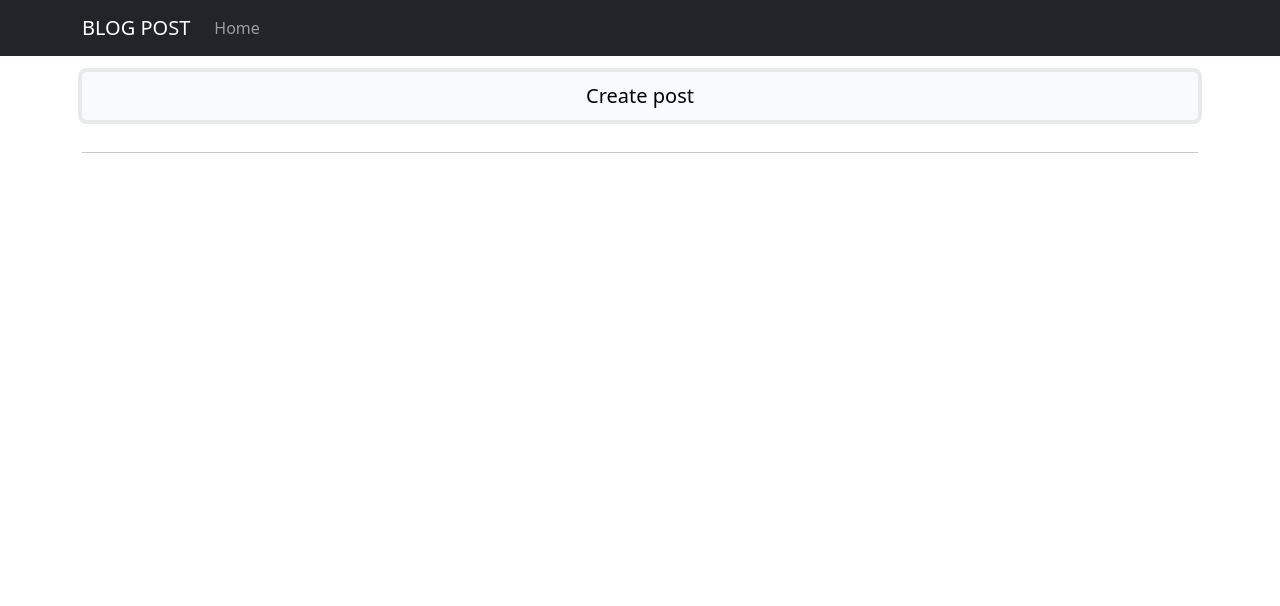
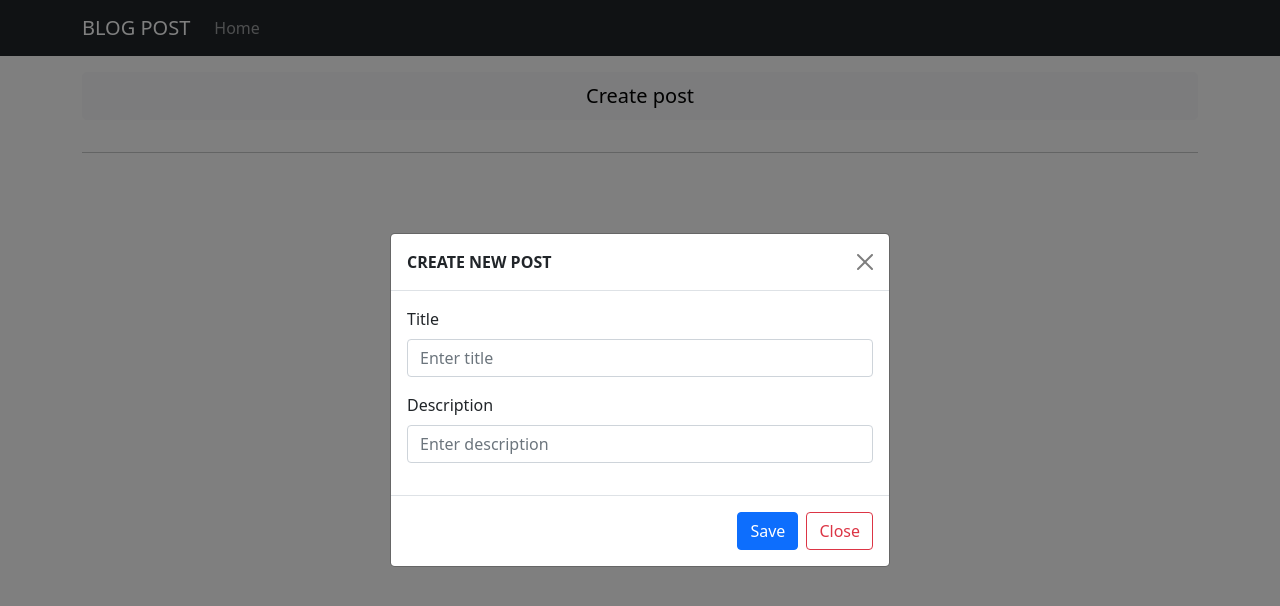
Before and after one commit to eduardperan/blog-post, a React (Create React App) app: page / in a window 1280 px wide. Both pictures are taken after a click on the button "Create post". Shown: the top 606 px of the page. Built offline with nearby package versions, Linux system fonts and the light colour scheme.

Commit message:
Add create post modal

```diff
--- a/src/pages/home-page/HomePage.tsx
+++ b/src/pages/home-page/HomePage.tsx
@@ -1,19 +1,39 @@
 import React, { ReactElement, useState } from "react";
 import Button from "react-bootstrap/Button";
-import { Post, IPost } from "./components";
+import { Post, IPost, AddModal } from "./components";
 
 export const HomePage = (): ReactElement => {
-  const [posts, setPost] = useState<IPost[]>([]);
+  const [posts, setPosts] = useState<IPost[]>([]);
+  const [isAddModalOpen, setIsAddModalOpen] = useState<boolean>(false);
+
+  const closeAddModal = (): void => {
+    setIsAddModalOpen(false);
+  };
+
+  const handleAddPost = (newPost: IPost): void => {
+    setPosts((prev) => [...prev, newPost]);
+    closeAddModal();
+  };
 
   return (
     <React.Fragment>
-      <Button className='w-100 my-3' variant='light' size='lg'>
+      <Button
+        className='w-100 my-3'
+        variant='light'
+        size='lg'
+        onClick={() => setIsAddModalOpen(true)}
+      >
         Create post
       </Button>
       <hr />
-      {posts.map((post) => {
-        <Post key={post.id} post={post} />;
-      })}
+      {posts.map((post) => (
+        <Post key={post.id} post={post} />
+      ))}
+      <AddModal
+        isVisible={isAddModalOpen}
+        onAddPost={handleAddPost}
+        onClose={closeAddModal}
+      />
     </React.Fragment>
   );
 };
--- /dev/null
+++ b/src/pages/home-page/components/add-modal/AddModal.tsx
@@ -0,0 +1,87 @@
+import { ReactElement } from "react";
+import { useForm, SubmitHandler } from "react-hook-form";
+import { yupResolver } from "@hookform/resolvers/yup";
+import Form from "react-bootstrap/Form";
+import Modal from "react-bootstrap/Modal";
+import Button from "react-bootstrap/Button";
+import * as yup from "yup";
+import { v4 as uuidv4 } from "uuid";
+import moment from "moment";
+import { TitleField, DescriptionField } from "./components";
+import { IPostItem, IPost } from "../post";
+
+interface CreatePostForm extends IPostItem {}
+
+const addPostSchema = yup.object().shape({
+  title: yup.string().required("Title is required."),
+  description: yup.string().required("Description group is required."),
+});
+
+export interface AddModalProps {
+  isVisible: boolean;
+  onAddPost: (post: IPost) => void;
+  onClose: () => void;
+}
+
+export const AddModal = ({
+  isVisible,
+  onAddPost: triggerAddPost,
+  onClose: triggerClose,
+}: AddModalProps): ReactElement => {
+  const {
+    control,
+    handleSubmit,
+    reset: resetForm,
+  } = useForm<CreatePostForm>({
+    resolver: yupResolver(addPostSchema),
+  });
+
+  const createPost: SubmitHandler<CreatePostForm> = async (
+    params
+  ): Promise<void> => {
+    triggerAddPost({
+      id: uuidv4(),
+      dateCreated: moment().toDate(),
+      ...params,
+    });
+  };
+
+  const closeModal = (): void => {
+    resetForm({ title: "", description: "" });
+    triggerClose();
+  };
+
+  return (
+    <Modal
+      backdrop='static'
+      keyboard={false}
+      show={isVisible}
+      onHide={closeModal}
+      centered
+    >
+      <Form onSubmit={handleSubmit(createPost)}>
+        <Modal.Header closeButton>
+          <Modal.Title as='h6'>
+            <b>CREATE NEW POST</b>
+          </Modal.Title>
+        </Modal.Header>
+        <Modal.Body>
+          <fieldset>
+            <TitleField control={control} />
+            <DescriptionField control={control} />
+          </fieldset>
+        </Modal.Body>
+        <Modal.Footer>
+          <Button variant='primary' type='submit'>
+            Save
+          </Button>
+          <Button variant='outline-danger' onClick={closeModal}>
+            Close
+          </Button>
+        </Modal.Footer>
+      </Form>
+    </Modal>
+  );
+};
+
+export default AddModal;
--- /dev/null
+++ b/src/pages/home-page/components/add-modal/components/description-field/DescriptionField.tsx
@@ -0,0 +1,34 @@
+import { ReactElement } from "react";
+import { Controller, Control } from "react-hook-form";
+import Form from "react-bootstrap/Form";
+import { IPostItem } from "../../../post";
+
+export interface DescriptionFieldProps {
+  control: Control<IPostItem>;
+}
+
+export const DescriptionField = ({
+  control,
+}: DescriptionFieldProps): ReactElement => (
+  <Controller
+    name='description'
+    control={control}
+    defaultValue=''
+    rules={{ required: true }}
+    render={({ field, fieldState: { invalid, error } }) => (
+      <Form.Group className='mb-3'>
+        <Form.Label>Description</Form.Label>
+        <Form.Control
+          {...field}
+          placeholder='Enter description'
+          isInvalid={invalid}
+        />
+        <Form.Control.Feedback type='invalid'>
+          {error?.message}
+        </Form.Control.Feedback>
+      </Form.Group>
+    )}
+  />
+);
+
+export default DescriptionField;
--- /dev/null
+++ b/src/pages/home-page/components/add-modal/components/description-field/index.ts
@@ -0,0 +1 @@
+export { default, DescriptionField } from "./DescriptionField";
--- /dev/null
+++ b/src/pages/home-page/components/add-modal/components/index.ts
@@ -0,0 +1,2 @@
+export * from "./description-field";
+export * from "./title-field";
--- /dev/null
+++ b/src/pages/home-page/components/add-modal/components/title-field/TitleField.tsx
@@ -0,0 +1,32 @@
+import { ReactElement } from "react";
+import { Controller, Control } from "react-hook-form";
+import Form from "react-bootstrap/Form";
+import { IPostItem } from "../../../post";
+
+export interface TitleFieldProps {
+  control: Control<IPostItem>;
+}
+
+export const TitleField = ({ control }: TitleFieldProps): ReactElement => (
+  <Controller
+    name='title'
+    control={control}
+    defaultValue=''
+    rules={{ required: true }}
+    render={({ field, fieldState: { invalid, error } }) => (
+      <Form.Group className='mb-3'>
+        <Form.Label>Title</Form.Label>
+        <Form.Control
+          {...field}
+          placeholder='Enter title'
+          isInvalid={invalid}
+        />
+        <Form.Control.Feedback type='invalid'>
+          {error?.message}
+        </Form.Control.Feedback>
+      </Form.Group>
+    )}
+  />
+);
+
+export default TitleField;
--- /dev/null
+++ b/src/pages/home-page/components/add-modal/components/title-field/index.ts
@@ -0,0 +1 @@
+export { default, TitleField } from "./TitleField";
--- /dev/null
+++ b/src/pages/home-page/components/add-modal/index.ts
@@ -0,0 +1 @@
+export { default, AddModal } from "./AddModal";
--- a/src/pages/home-page/components/index.ts
+++ b/src/pages/home-page/components/index.ts
@@ -1 +1,2 @@
 export * from "./post";
+export * from "./add-modal";
```
Also changed, not shown: package.json (+7 -1 lines), src/pages/home-page/components/post/Post.tsx (+5 -2 lines), 1 other file (tests, documents, lock files or other folders).
